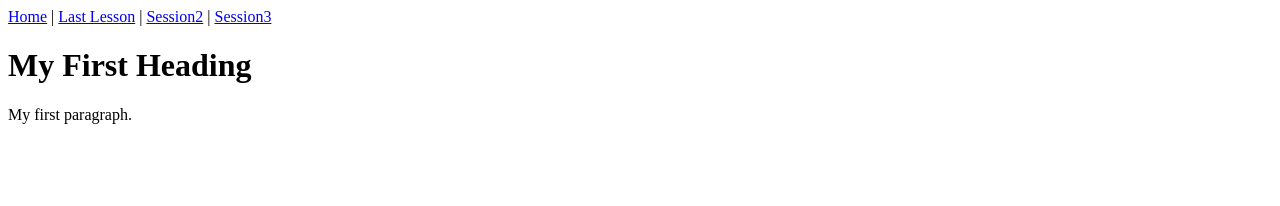
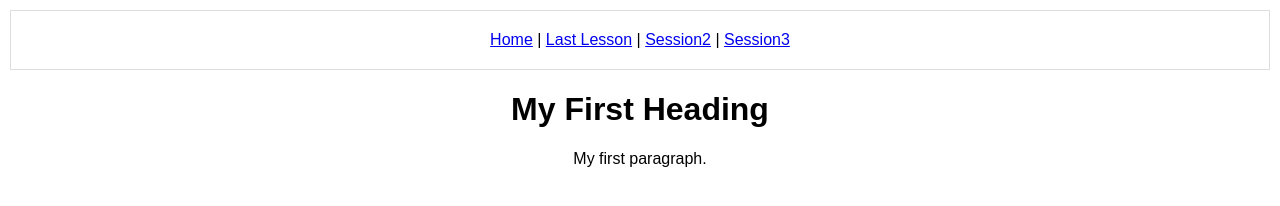
Before and after one commit to codepractice1/webtutorial1, a plain HTML site: page index.html in a window 1280 px wide. Drawn offline with Linux system fonts and the light colour scheme; files that its build step writes are made by us from their sources.

Commit message:
Update index.html

```diff
--- a/index.html
+++ b/index.html
@@ -4,6 +4,7 @@
     <meta charset="UTF-8"> <!-- Sets the character encoding for the document -->
     <meta name="viewport" content="width=device-width, initial-scale=1.0"> <!-- Ensures proper responsive behavior on mobile devices -->
     <title>Simple HTML Layout</title> <!-- Sets the title of the webpage -->
+    <link rel="stylesheet" href="../css/styles.css"> <!-- Links the external CSS file -->
 
     <base href="https://codepractice1.github.io/webtutorial1/" />
 
```
